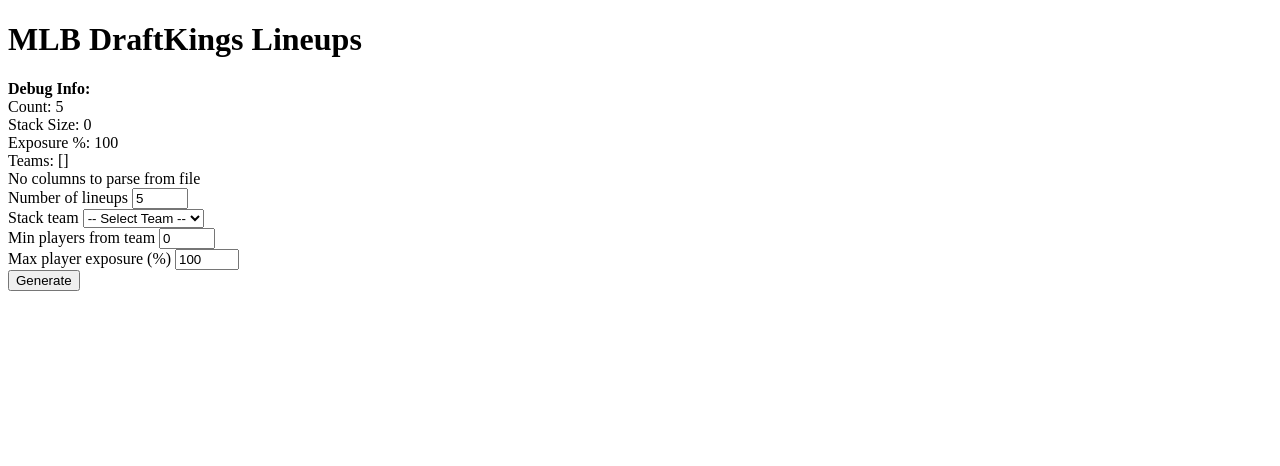
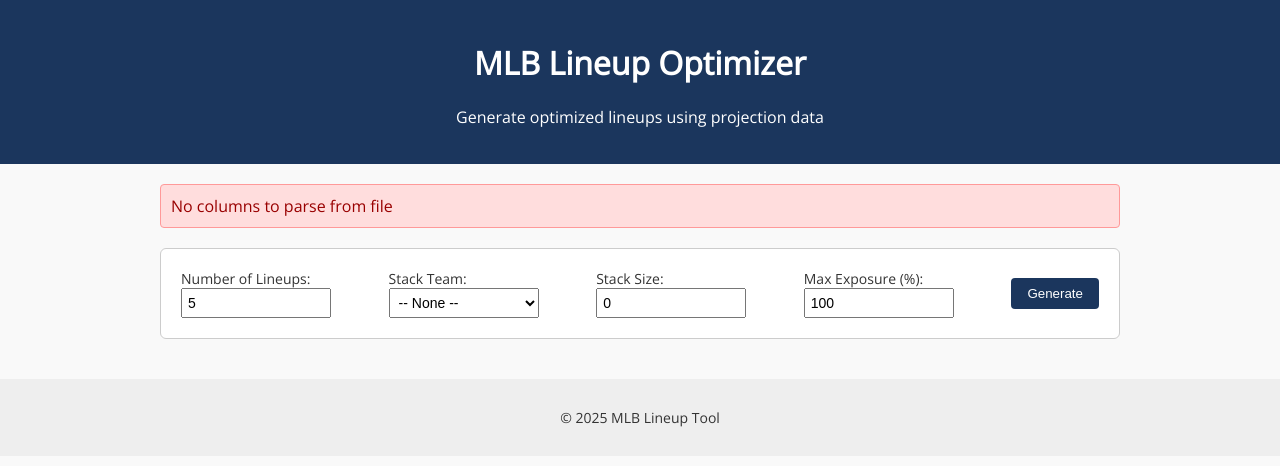
Before and after one commit to ktwom22/MLB-Today, a Flask app: page / in a window 1280 px wide. Shown: the top 466 px of the page. Run offline with Flask 3, Linux system fonts and the light colour scheme; data that the repository does not hold is empty.

Commit message:
Styled app like RotoWire

```diff
--- /dev/null
+++ b/static/style.css
@@ -0,0 +1,104 @@
+body {
+    font-family: 'Open Sans', sans-serif;
+    background-color: #f9f9f9;
+    margin: 0;
+    padding: 0;
+    color: #333;
+}
+
+header {
+    background-color: #1b365d;
+    color: white;
+    padding: 20px 0;
+    text-align: center;
+    margin-bottom: 20px;
+}
+
+.container {
+    width: 90%;
+    max-width: 960px;
+    margin: auto;
+}
+
+form {
+    background-color: #ffffff;
+    border: 1px solid #ccc;
+    padding: 20px;
+    margin-bottom: 30px;
+    display: flex;
+    flex-wrap: wrap;
+    gap: 15px;
+    align-items: center;
+    justify-content: space-between;
+    border-radius: 6px;
+}
+
+form label {
+    display: flex;
+    flex-direction: column;
+    font-size: 14px;
+    min-width: 150px;
+}
+
+form input, form select {
+    padding: 5px;
+    font-size: 14px;
+}
+
+form button {
+    padding: 8px 16px;
+    background-color: #1b365d;
+    color: white;
+    border: none;
+    border-radius: 4px;
+    cursor: pointer;
+}
+
+form button:hover {
+    background-color: #142644;
+}
+
+.lineup {
+    background-color: #fff;
+    border: 1px solid #ddd;
+    margin-bottom: 20px;
+    padding: 15px;
+    border-radius: 5px;
+}
+
+.lineup .meta {
+    margin-bottom: 10px;
+    font-weight: bold;
+}
+
+table {
+    width: 100%;
+    border-collapse: collapse;
+}
+
+table th, table td {
+    padding: 8px;
+    text-align: left;
+    border-bottom: 1px solid #eee;
+}
+
+table th {
+    background-color: #f2f2f2;
+}
+
+.error {
+    background-color: #fdd;
+    border: 1px solid #f99;
+    padding: 10px;
+    margin-bottom: 20px;
+    color: #900;
+    border-radius: 4px;
+}
+
+footer {
+    background-color: #eee;
+    padding: 15px;
+    text-align: center;
+    margin-top: 40px;
+    font-size: 14px;
+}
--- a/templates/index.html
+++ b/templates/index.html
@@ -2,70 +2,72 @@
 <html lang="en">
 <head>
     <meta charset="UTF-8">
-    <title>MLB DraftKings Lineups</title>
-    <meta name="viewport" content="width=device-width, initial-scale=1">
-    <link://cdn.jsdelivr.net/npm/bootstrap@5.3.0/dist/css/bootstrap.min.css
+    <title>MLB Lineup Optimizer</title>
+    <link href="https://fonts.googleapis.com/css2?family=Open+Sans&display=swap" rel="stylesheet">
+    <link rel="stylesheet" href="{{ url_for('static', filename='style.css') }}">
 </head>
-<body class="bg-light">
-    <div class="container py-5">
-        <h1 class="mb-4 text-center">MLB DraftKings Lineups</h1>
+<body>
+    <header>
+        <div class="container">
+            <h1>MLB Lineup Optimizer</h1>
+            <p>Generate optimized lineups using projection data</p>
+        </div>
+    </header>
 
-        <!-- Debug block -->
-        <div class="mb-4 p-3 bg-warning-subtle border rounded">
-            <strong>Debug Info:</strong><br>
-            Count: {{ count }}<br>
-            Stack Size: {{ stack_size }}<br>
-            Exposure %: {{ exposure_pct }}<br>
-            Teams: {{ teams }}
-        </div>
-
+    <main class="container">
         {% if error %}
-            <div class="alert alert-danger">{{ error }}</div>
+            <div class="error">{{ error }}</div>
         {% endif %}
 
-        <form method="get" class="row g-3 mb-5">
-            <div class="col-md-2">
-                <label for="count" class="form-label">Number of lineups</label>
-                <input type="number" class="form-control" id="count" name="count" min="1" max="50" value="{{ count | int }}">
-            </div>
-            <div class="col-md-3">
-                <label for="team" class="form-label">Stack team</label>
-                <select class="form-select" id="team" name="team">
-                    <option value="">-- Select Team --</option>
+        <form method="get" action="/">
+            <label>Number of Lineups:
+                <input type="number" name="count" value="{{ count or 5 }}" min="1" max="20">
+            </label>
+
+            <label>Stack Team:
+                <select name="team">
+                    <option value="">-- None --</option>
                     {% for team in teams %}
                         <option value="{{ team }}" {% if team == stack_team %}selected{% endif %}>{{ team }}</option>
                     {% endfor %}
                 </select>
-            </div>
-            <div class="col-md-2">
-                <label for="stack" class="form-label">Min players from team</label>
-                <input type="number" class="form-control" id="stack" name="stack" min="0" max="10" value="{{ stack_size | int }}">
-            </div>
-            <div class="col-md-2">
-                <label for="exposure" class="form-label">Max player exposure (%)</label>
-                <input type="number" class="form-control" id="exposure" name="exposure" min="1" max="100" value="{{ exposure_pct | int }}">
-            </div>
-            <div class="col-md-3 d-flex align-items-end">
-                <button type="submit" class="btn btn-primary w-100">Generate</button>
-            </div>
+            </label>
+
+            <label>Stack Size:
+                <input type="number" name="stack" value="{{ stack_size or 0 }}" min="0" max="10">
+            </label>
+
+            <label>Max Exposure (%):
+                <input type="number" name="exposure" value="{{ exposure_pct or 100 }}" min="10" max="100" step="10">
+            </label>
+
+            <button type="submit">Generate</button>
         </form>
 
-        {% for lu in lineups %}
-            {% set idx = loop.index %}
-            <div class="card mb-4 shadow-sm">
-                <div class="card-header bg-primary text-white">
-                    <h5 class="mb-0">Lineup {{ idx }}</h5>
-                    <small>Salary: ${{ lu.salary | round }}, Points: {{ lu.points | round(2) }}</small>
+        {% for lineup in lineups %}
+            <div class="lineup">
+                <div class="meta">
+                    <strong>Projected Points:</strong> {{ lineup.points | round(2) }} &nbsp;
+                    <strong>Salary:</strong> ${{ lineup.salary | round(0) }}
                 </div>
-                <ul class="list-group list-group-flush">
-                    {% for player in lu.players %}
-                        <li class="list-group-item">
-                            <strong>{{ player.Name }}</strong> ({{ player.Position }}) - ${{ player.Salary }}, {{ player.Team }}
-                        </li>
+                <table>
+                    <tr><th>Player</th><th>Pos</th><th>Team</th><th>Salary</th><th>Points</th></tr>
+                    {% for player in lineup.players %}
+                        <tr>
+                            <td>{{ player.Name }}</td>
+                            <td>{{ player.Position }}</td>
+                            <td>{{ player.Team }}</td>
+                            <td>${{ player.Salary | round(0) }}</td>
+                            <td>{{ player.Points | round(2) }}</td>
+                        </tr>
                     {% endfor %}
-                </ul>
+                </table>
             </div>
         {% endfor %}
-    </div>
+    </main>
+
+    <footer>
+        <p>&copy; {{ 2025 }} MLB Lineup Tool</p>
+    </footer>
 </body>
 </html>
```
